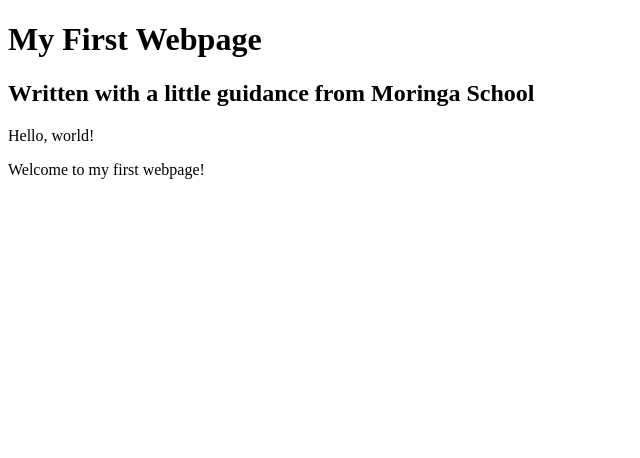
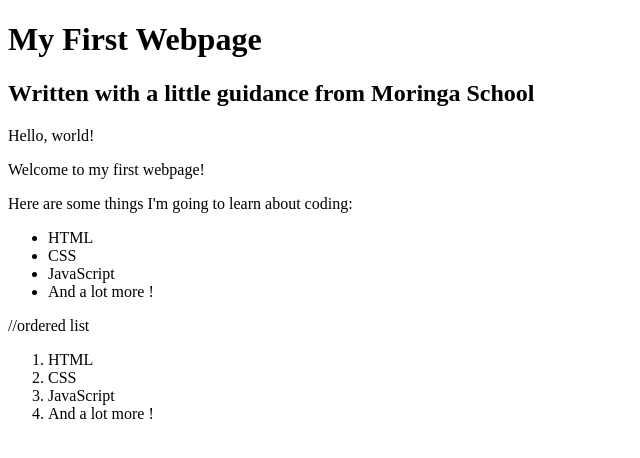
Before and after one commit to victorianawire/My-first-website, a plain HTML site: page my-first-webpage.html in a window 1280 px wide. Shown: the whole page, without its empty margins (0-640 px from the left). Drawn offline with Linux system fonts and the light colour scheme.

Commit message:
add list elements

```diff
--- a/my-first-webpage.html
+++ b/my-first-webpage.html
@@ -9,5 +9,19 @@
     <h2>Written with a little guidance from Moringa School</h2>
     <p>Hello, world!</p>
     <p>Welcome to my first webpage!</p>
+    <p>Here are some things I'm going to learn about coding:</p>
+    <ul>
+        <li>HTML</li>
+        <li>CSS</li>
+        <li>JavaScript</li>
+        <li>And a lot more !</li>
+    </ul>
+    //ordered list
+    <ol>
+        <li>HTML</li>
+        <li>CSS</li>
+        <li>JavaScript</li>
+        <li>And a lot more !</li>
+    </ol>
   </body>
 </html>
```
